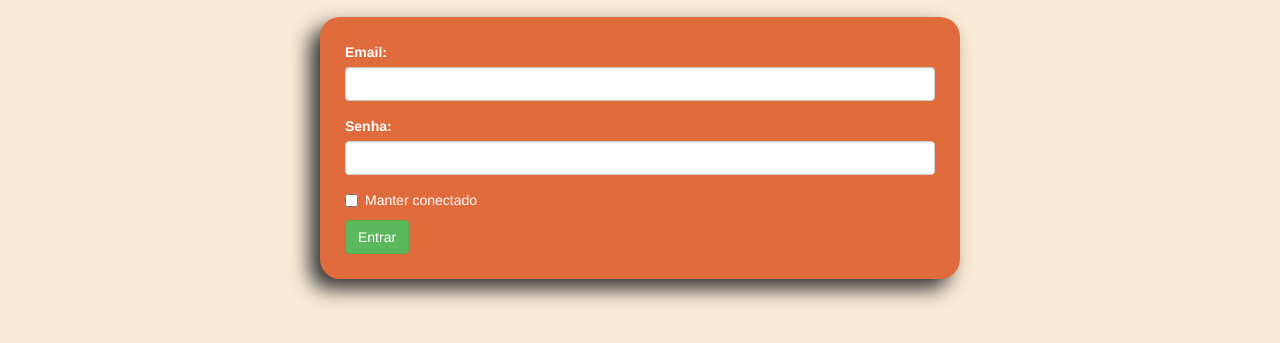
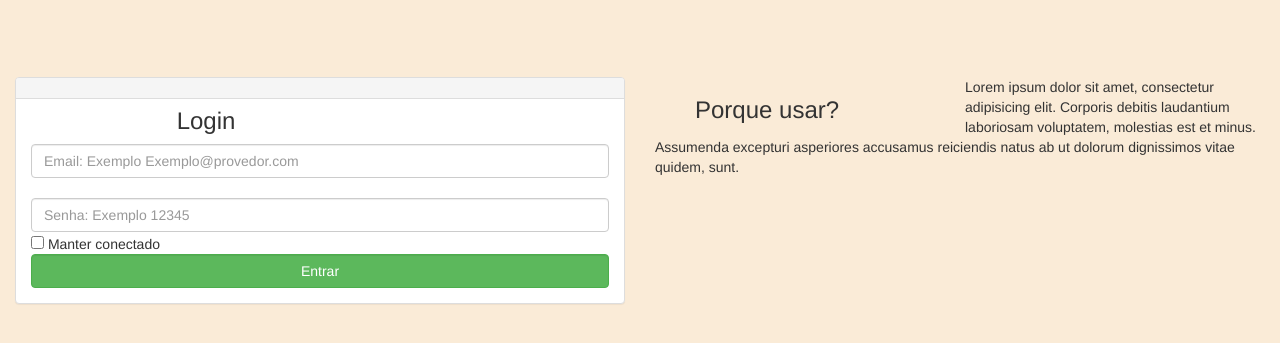
Before and after one commit to JozielOliveira/Firebase_Escola, a plain HTML site: page novo horario.html in a window 1280 px wide. Shown: the part 53-396 px from the top of the page. Drawn offline with Linux system fonts and the light colour scheme; files that its build step writes are made by us from their sources.

Commit message:
Modificado área de login
Apenas a base foi reestruturada, ainda precisa mudar o conteudo do lado
do login, e ver como vai funcionar a senha

```diff
--- a/novo horario.html
+++ b/novo horario.html
@@ -17,18 +17,12 @@
     }
   </style>
   <body>
-  <nav class="navbar navbar-default navbar-fixed-top">
+  <!--  Menu navbar-->
+<nav class="navbar navbar-default navbar-fixed-top">
   <div class="container-fluid">
     <div class="navbar-header">
-      <button type="button" class="navbar-toggle collapsed" data-toggle="collapse" data-target="#bs-example-navbar-collapse-1" aria-expanded="false">
-        <span class="sr-only">Toggle navigation</span>
-        <span class="icon-bar"></span>
-        <span class="icon-bar"></span>
-        <span class="icon-bar"></span>
-      </button>
       <a class="navbar-brand" href="#">Tchêdule</a>
     </div>
-
     <div class="collapse navbar-collapse" id="bs-example-navbar-collapse-1">
       <ul class="nav navbar-nav navbar-right">
         <li><a href="index.html">Home</a></li>
@@ -40,27 +34,35 @@
   </div>
 </nav>
 <style>
-          label{
+    label{
       color: white;
     }
 </style>
-
-  <section>
-      <form>
-    <div class="form-group">
-      <label for="email">Email:</label>
-      <input type="email" class="form-control" id="email">
+<br>
+<br>
+<br>
+<br>
+  <div class="col-md-6">
+    <div class="panel panel-default">
+      <div class="panel-heading">
+        <h3 class="text-center">Login</h3>
+      </div>
+      <div class="panel-body">
+        <input type="email" class="form-control" id="email" placeholder="Email: Exemplo Exemplo@provedor.com">
+        <br>
+        <input type="password" class="form-control" id="pwd" placeholder="Senha: Exemplo 12345">
+        <input type="checkbox"> Manter conectado
+        <br>
+        <button type="submit" class="btn btn-success form-control">Entrar</button>
+      </div>
     </div>
-    <div class="form-group">
-      <label for="pwd">Senha:</label>
-      <input type="password" class="form-control" id="pwd">
-    </div>
-    <div class="checkbox">
-      <label><input type="checkbox"> Manter conectado</label>
-    </div>
-    <button type="submit" class="btn btn-success">Entrar</button>
-    </form>
-  </section>
+  </div>
+  <div class="col-md-6">
+    <section>
+      <h3>Porque usar?</h3>
+      Lorem ipsum dolor sit amet, consectetur adipisicing elit. Corporis debitis laudantium laboriosam voluptatem, molestias est et minus. Assumenda excepturi asperiores accusamus reiciendis natus ab ut dolorum dignissimos vitae quidem, sunt.
+    </section>
+  </div>
 
 </body>
 </html>
```
